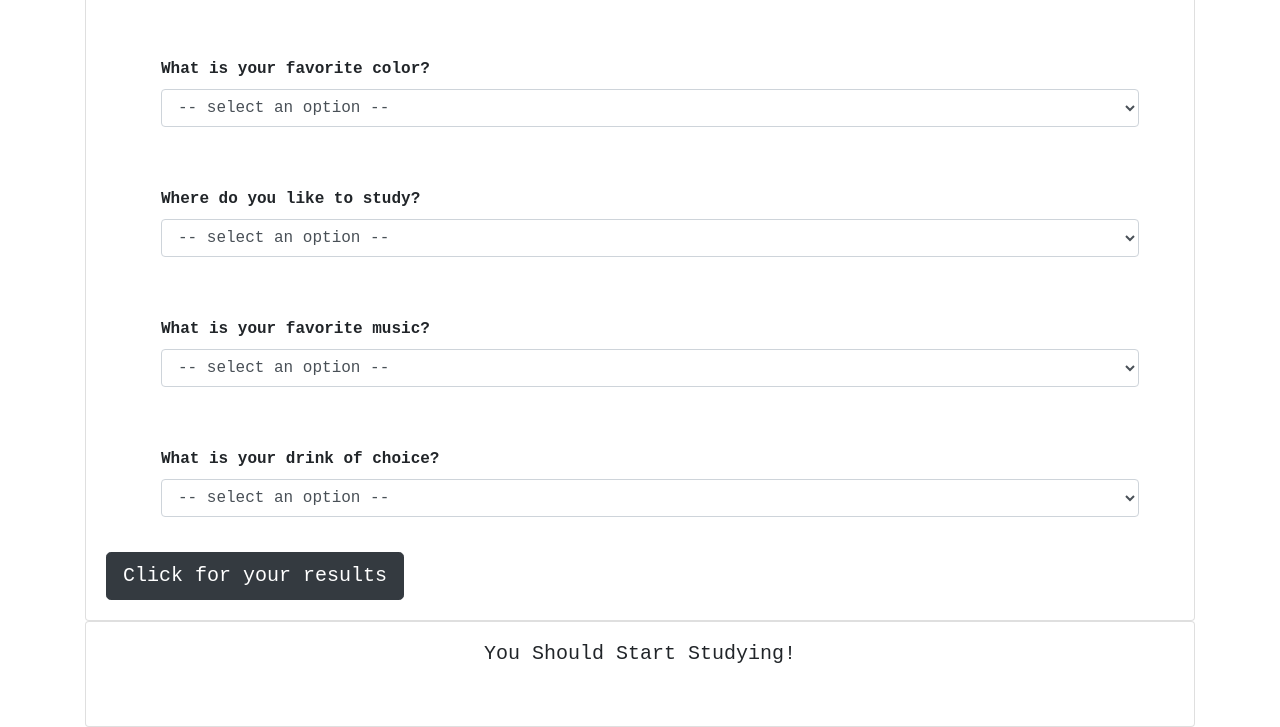
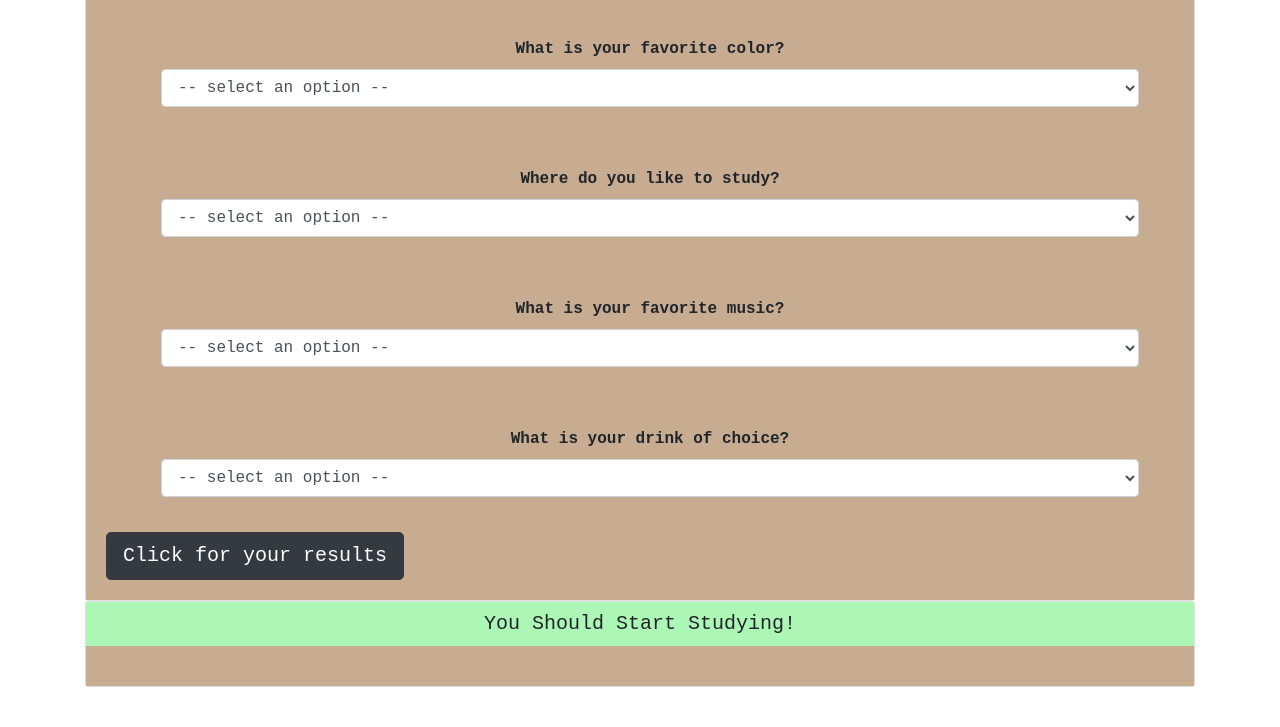
Before and after one commit to jdechow5/program-language-suggester, a plain HTML site: page index.html in a window 1280 px wide. Shown: the part 245-972 px from the top of the page. After the commit the page ends 932 px from the top, so only its background shows below. Drawn offline with Linux system fonts and the light colour scheme.

Commit message:
add background color and style the page

```diff
--- a/css/styles.css
+++ b/css/styles.css
@@ -1,4 +1,4 @@
-.container {
+body {
   font-family:'Courier New', Courier, monospace;
 }
 
@@ -6,19 +6,27 @@
 
 .card-title {
   text-align: center;
-  margin: 10px;
+  margin: inherit;
   padding: 10px;
+  background-color: #ADF7B6;
+}
+
+.card-body {
+  background-color: #C7AC92;
 }
 
 .form-group {
   margin: 10px;
   padding: 25px;
+  border: 100px;
+  text-align: center;
 }
 
 label {
   font-weight: bolder ;
 }
 
+
 #result {
   display: none;
 }
--- a/js/scripts.js
+++ b/js/scripts.js
@@ -7,9 +7,6 @@ $(document).ready(function () {
     const locationChoice = $("select#studyLocation").val();
     const musicChoice = $("select#music").val();
     const beverageChoice = $("select#beverage").val();
-
-    $("#result").hide()
-    console.log(result)
 
     let javaScriptCounter = 0;
     let pythonCounter = 0;
@@ -69,8 +66,8 @@ $(document).ready(function () {
       result = "Hey, " + yourName + " your programming language is Python";
     }
     $("#result").text(result);
-    $("#result").fadeIn();
-    event.preventDefault();
+    $("#result").toggle();
+
 
   })
 })
```
